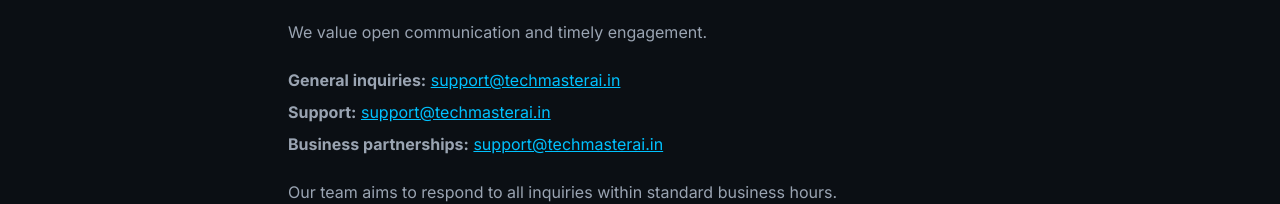
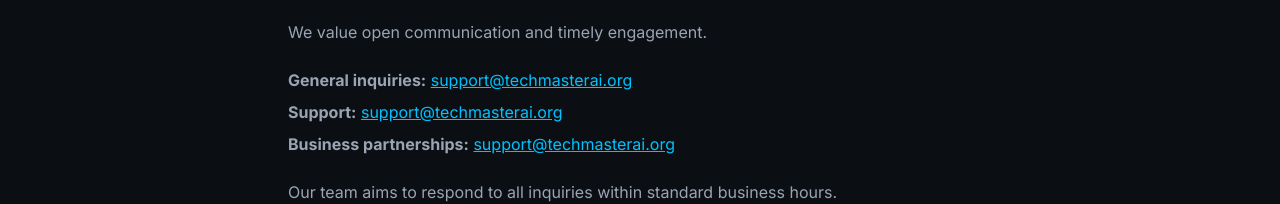
Before and after one commit to akshat-collab/website, a React (Vite) app: page /contact in a window 1280 px wide. Shown: the part 224-428 px from the top of the page. Built offline with nearby package versions, Linux system fonts and the light colour scheme.

Commit message:
fix: switch domain from techmasterai.in to techmasterai.org for sitemap/SEO
Co-authored-by: Cursor <cursoragent@cursor.com>

```diff
--- a/index.html
+++ b/index.html
@@ -39,12 +39,12 @@
       "@context": "https://schema.org",
       "@type": "Organization",
       "name": "TechMasterAI",
-      "url": "https://techmasterai.in",
-      "logo": "https://techmasterai.in/tmai-logo.png",
+      "url": "https://techmasterai.org",
+      "logo": "https://techmasterai.org/tmai-logo.png",
       "description": "The premier platform where developers showcase their skills, compete in real-world challenges, and unlock career opportunities.",
       "foundingDate": "2024",
       "address": { "@type": "PostalAddress", "addressCountry": "IN", "addressLocality": "Bhopal" },
-      "contactPoint": { "@type": "ContactPoint", "email": "support@techmasterai.in", "contactType": "customer support" }
+      "contactPoint": { "@type": "ContactPoint", "email": "support@techmasterai.org", "contactType": "customer support" }
     }
     </script>
     <!-- Performance optimizations -->
--- a/src/components/ContactForm.tsx
+++ b/src/components/ContactForm.tsx
@@ -25,7 +25,7 @@ const ContactForm = () => {
         },
         body: JSON.stringify({
           access_key: '1aa19b6d-ae8a-48c2-9512-4513edd3ff0c',
-          to: 'support@techmasterai.in',
+          to: 'support@techmasterai.org',
           subject: 'New TechMaster Pre-Registration',
           from_name: 'TechMaster Website',
           name: formData.name,
--- a/src/components/Footer.tsx
+++ b/src/components/Footer.tsx
@@ -141,7 +141,7 @@ const Footer = memo(() => {
               );
             })}
             <a
-              href="mailto:support@techmasterai.in"
+              href="mailto:support@techmasterai.org"
               className="footer-icon-button w-8 h-8 sm:w-9 sm:h-9 rounded-lg flex items-center justify-center hover:scale-110 touch-manipulation"
               aria-label="Support"
             >
--- a/src/components/SeoHead.tsx
+++ b/src/components/SeoHead.tsx
@@ -4,7 +4,7 @@
 
 import { useEffect } from 'react';
 
-const SITE_URL = 'https://techmasterai.in';
+const SITE_URL = 'https://techmasterai.org';
 
 interface SeoHeadProps {
   title: string;
--- a/src/data/knowledgeBase.js
+++ b/src/data/knowledgeBase.js
@@ -13,8 +13,8 @@ export const TECHMASTERAI_KNOWLEDGE = {
     vision: "To become the world's leading platform for competitive programming and developer skill development. We envision a future where every developer can sharpen their skills through practice, compete fairly in 1v1 duels, and climb leaderboards that recognize real talent.",
     founded: "2024",
     headquarters: "India",
-    website: "https://techmasterai.in",
-    email: "support@techmasterai.in"
+    website: "https://techmasterai.org",
+    email: "support@techmasterai.org"
   },
 
   // Platform Functionality (what users can do)
@@ -83,7 +83,7 @@ export const TECHMASTERAI_KNOWLEDGE = {
 
   // Contact Information
   contact: {
-    email: "support@techmasterai.in",
+    email: "support@techmasterai.org",
     phone: "+91-XXXX-XXXX-XX",
     address: "India",
     socialMedia: {
@@ -171,7 +171,7 @@ Founded in ${TECHMASTERAI_KNOWLEDGE.company.founded} and headquartered in ${TECH
 ${funcList}
 
 📧 Support: ${TECHMASTERAI_KNOWLEDGE.company.email}
-🌐 Visit techmasterai.in to get started!`;
+🌐 Visit techmasterai.org to get started!`;
   }
 
   // Founder/Team queries - full team details
--- a/src/pages/Contact.tsx
+++ b/src/pages/Contact.tsx
@@ -8,7 +8,7 @@ const Contact = () => (
   <div className="min-h-screen" style={{ background: 'var(--theme-bg-primary)' }}>
     <SeoHead
       title="Contact"
-      description="Get in touch with TechMasterAI. General inquiries, support, and business partnerships. Email: support@techmasterai.in"
+      description="Get in touch with TechMasterAI. General inquiries, support, and business partnerships. Email: support@techmasterai.org"
       path="/contact"
     />
     <Header />
@@ -25,9 +25,9 @@ const Contact = () => (
             We value open communication and timely engagement.
           </p>
           <div className="space-y-2">
-            <p><strong>General inquiries:</strong> <a href="mailto:support@techmasterai.in" className="underline" style={{ color: 'var(--theme-accent)' }}>support@techmasterai.in</a></p>
-            <p><strong>Support:</strong> <a href="mailto:support@techmasterai.in" className="underline" style={{ color: 'var(--theme-accent)' }}>support@techmasterai.in</a></p>
-            <p><strong>Business partnerships:</strong> <a href="mailto:support@techmasterai.in" className="underline" style={{ color: 'var(--theme-accent)' }}>support@techmasterai.in</a></p>
+            <p><strong>General inquiries:</strong> <a href="mailto:support@techmasterai.org" className="underline" style={{ color: 'var(--theme-accent)' }}>support@techmasterai.org</a></p>
+            <p><strong>Support:</strong> <a href="mailto:support@techmasterai.org" className="underline" style={{ color: 'var(--theme-accent)' }}>support@techmasterai.org</a></p>
+            <p><strong>Business partnerships:</strong> <a href="mailto:support@techmasterai.org" className="underline" style={{ color: 'var(--theme-accent)' }}>support@techmasterai.org</a></p>
           </div>
           <p>Our team aims to respond to all inquiries within standard business hours.</p>
         </div>
--- a/src/pages/PressKit.tsx
+++ b/src/pages/PressKit.tsx
@@ -26,7 +26,7 @@ const PressKit = () => (
             <li>Logos and product screenshots</li>
             <li>Press releases and media coverage</li>
           </ul>
-          <p>For media inquiries, contact: <a href="mailto:support@techmasterai.in" className="underline" style={{ color: 'var(--theme-accent)' }}>support@techmasterai.in</a></p>
+          <p>For media inquiries, contact: <a href="mailto:support@techmasterai.org" className="underline" style={{ color: 'var(--theme-accent)' }}>support@techmasterai.org</a></p>
         </div>
       </div>
     </main>
```
Also changed, not shown: public/robots.txt, 1 other file (tests, documents, lock files or other folders).
